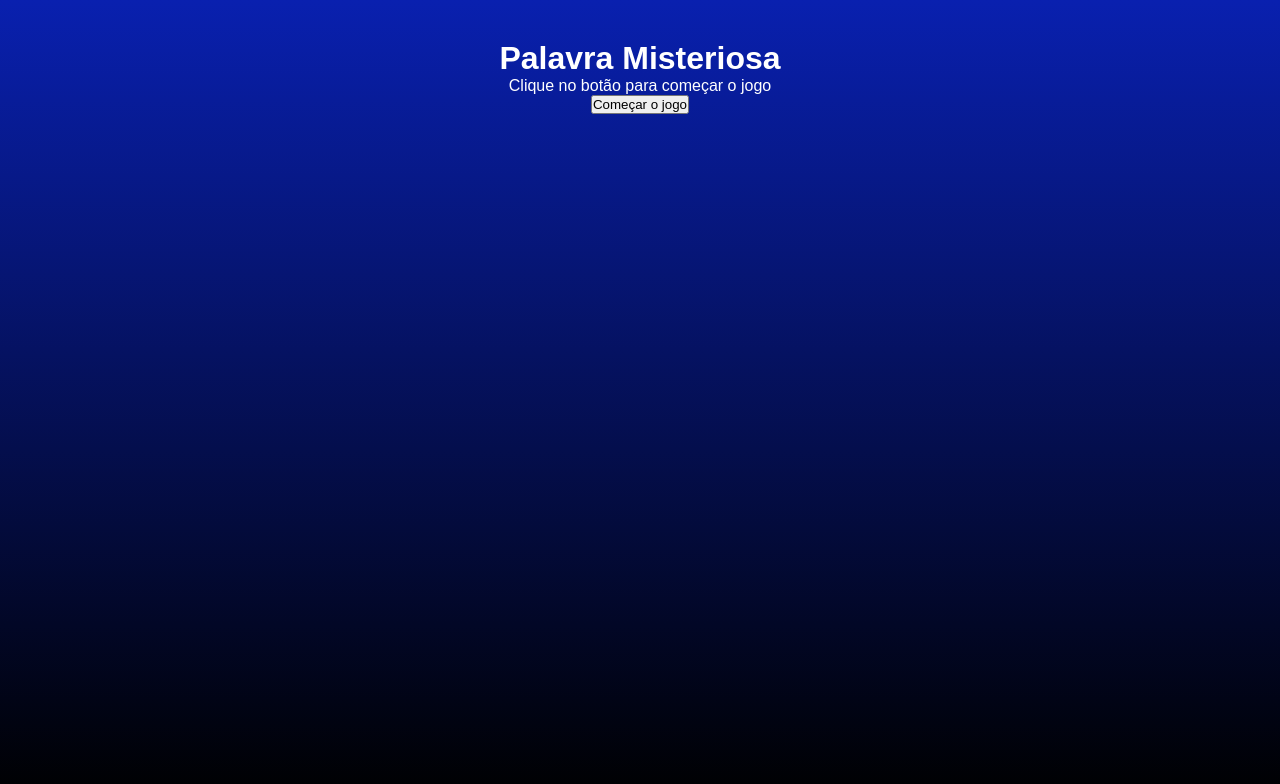
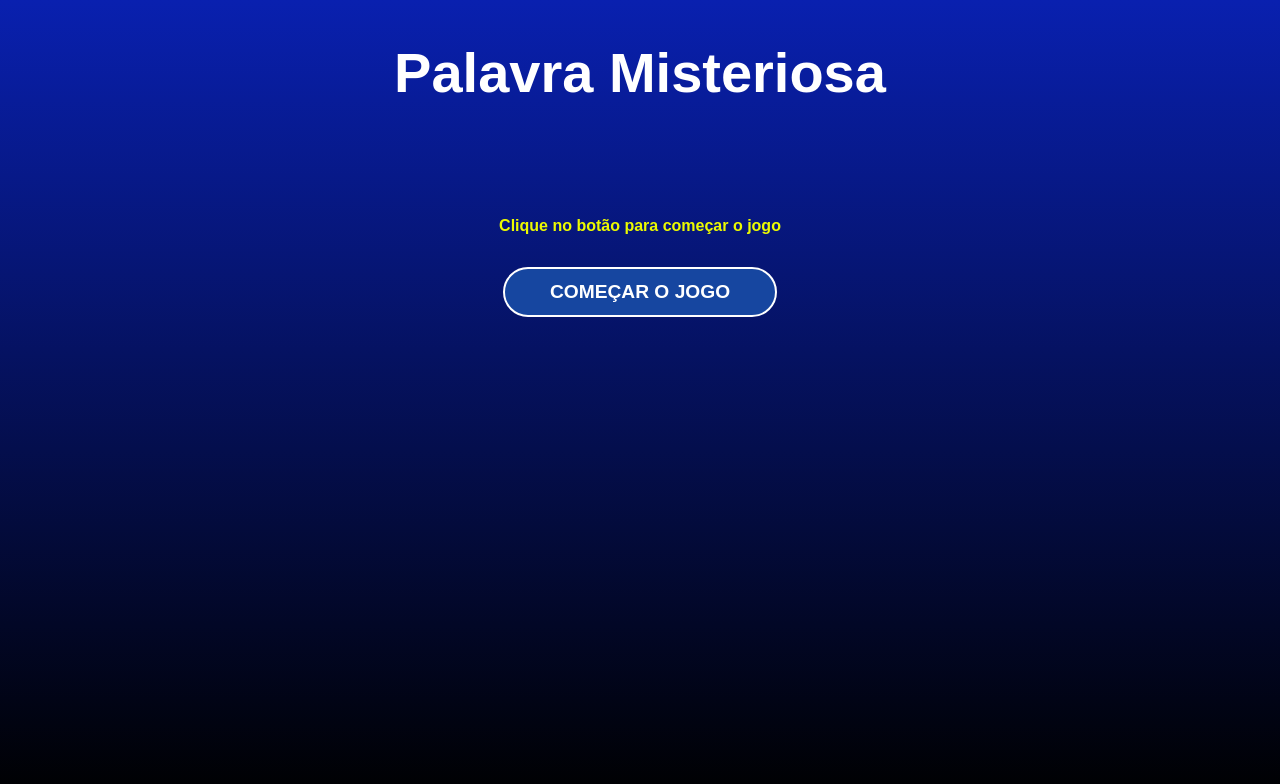
Before and after one commit to gfrnca/ReactPalavraMisteriosa, a React (Create React App) app: page / in a window 1280 px wide. Shown: the top 784 px of the page. Built offline with nearby package versions, Linux system fonts and the light colour scheme.

Commit message:
feat(project): created and improved components

```diff
--- a/src/App.js
+++ b/src/App.js
@@ -1,10 +1,30 @@
+// CSS
 import './App.css';
+
+// React
+import { useCallback, useEffect, useState } from 'react';
+
+// Data
+import { wordsList } from './data/words';
+
+// Components
 import StartScreen from './components/StartScreen/StartScreen';
+import GameScreen from './components/GameScreen/GameScreen';
+
+const stages = [
+  { id: 1, name: "start" },
+  { id: 2, name: "game" },
+  { id: 3, name: "end" },
+]
 
 function App() {
+  const [gameStage, setGameStage] = useState(stages[0].name);
+
   return (
     <div className="App">
-      <StartScreen />
+      { gameStage === "start" && <StartScreen />}
+      { gameStage === "game" && <GameScreen />}
+      { gameStage === "end" && <StartScreen />}
     </div>
   );
 }
--- /dev/null
+++ b/src/components/GameScreen/GameScreen.js
@@ -0,0 +1,7 @@
+const GameScreen = () => {
+  return (
+    <div>GameScreen</div>
+  )
+}
+
+export default GameScreen
--- a/src/components/StartScreen/StartScreen.css
+++ b/src/components/StartScreen/StartScreen.css
@@ -0,0 +1,10 @@
+.start-screen h1 {
+  font-size: 3.5em;
+  margin-bottom: 2em;
+}
+
+.start-screen p {
+  margin-bottom: 2em;
+  color: #ecfa00;
+  font-weight: 600;
+}
--- a/src/components/StartScreen/StartScreen.js
+++ b/src/components/StartScreen/StartScreen.js
@@ -2,7 +2,7 @@ import './StartScreen.css';
 
 const StartScreen = () => {
   return (
-    <div>
+    <div className="start-screen">
       <h1>Palavra Misteriosa</h1>
 
       <p>Clique no botão para começar o jogo</p>
--- a/src/index.css
+++ b/src/index.css
@@ -16,3 +16,21 @@ body {
   color: #fff;
   padding: 5vh 5vw;
 }
+
+button {
+  background: #1646a0;
+  color: #fff;
+  padding: 0 45px;
+  border: 2px solid white;
+  border-radius: 25px;
+  height: 50px;
+  text-transform: uppercase;
+  font-weight: bold;
+  font-size: 1.2em;
+  cursor: pointer;
+  transition: .4s;
+}
+
+button:hover {
+  background: #0923af;
+}
```
Also changed, not shown: src/components/GameOverScreen/GameOverScreen.css (added), src/components/GameOverScreen/GameOverScreen.js (added), src/components/GameScreen/GameScreen.css (added).
